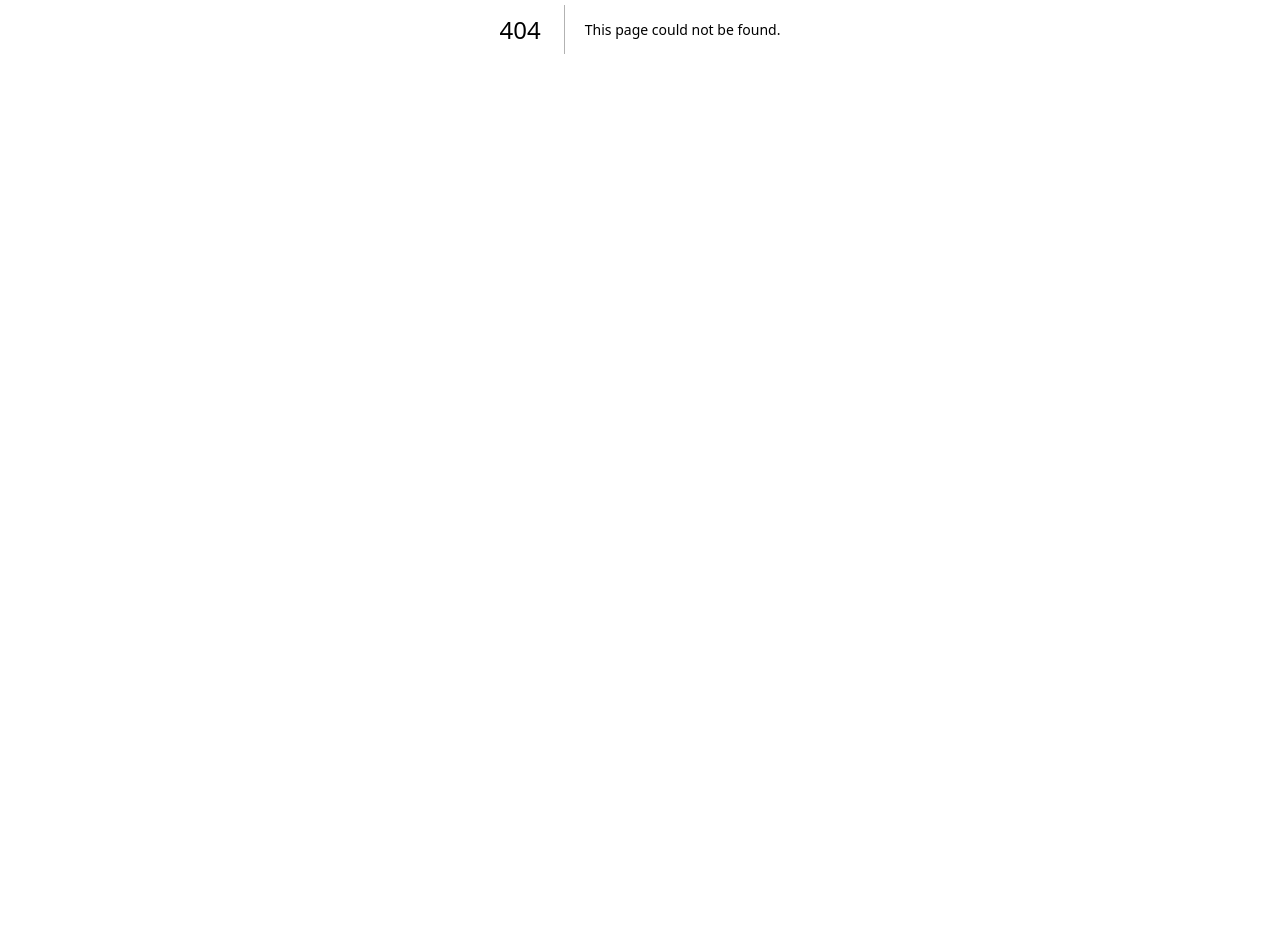
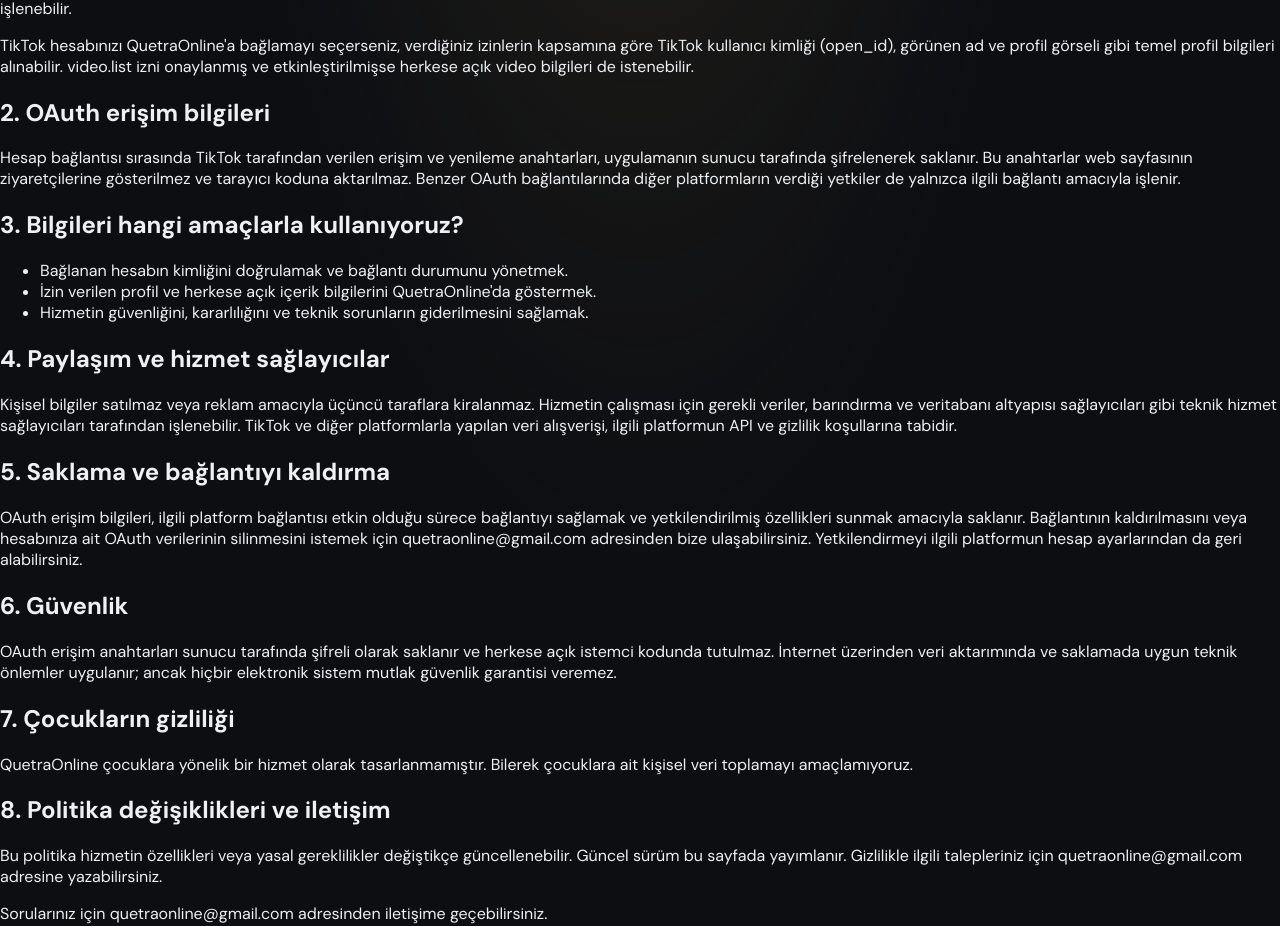
Before and after one commit to quetraonline/quetraonline, a Next.js app: page /privacy-policy in a window 1280 px wide. Before the commit this address had no page. Shown: the part 371-1297 px from the top of the page. Before the commit the page ends 800 px from the top, so only its background shows below. Built offline with nearby package versions, Linux system fonts and the light colour scheme; no server answers.

Commit message:
Add QuetraOnline privacy policy

```diff
--- /dev/null
+++ b/app/privacy-policy/page.js
@@ -0,0 +1,71 @@
+import LegalPage from "../components/LegalPage";
+
+export const metadata = {
+  title: "Gizlilik Politikası | QuetraOnline",
+  description: "QuetraOnline tarafından işlenen bilgiler ve gizlilik uygulamaları.",
+  alternates: { canonical: "/privacy-policy" },
+};
+
+const sections = [
+  {
+    heading: "1. Hangi bilgiler işlenebilir?",
+    paragraphs: [
+      "QuetraOnline'ı ziyaret ettiğinizde hizmetin güvenli ve çalışır durumda tutulması için sunucu günlüklerinde teknik bilgiler (örneğin istek zamanı, istenen sayfa ve hata kayıtları) işlenebilir.",
+      "TikTok hesabınızı QuetraOnline'a bağlamayı seçerseniz, verdiğiniz izinlerin kapsamına göre TikTok kullanıcı kimliği (open_id), görünen ad ve profil görseli gibi temel profil bilgileri alınabilir. video.list izni onaylanmış ve etkinleştirilmişse herkese açık video bilgileri de istenebilir."
+    ]
+  },
+  {
+    heading: "2. OAuth erişim bilgileri",
+    paragraphs: [
+      "Hesap bağlantısı sırasında TikTok tarafından verilen erişim ve yenileme anahtarları, uygulamanın sunucu tarafında şifrelenerek saklanır. Bu anahtarlar web sayfasının ziyaretçilerine gösterilmez ve tarayıcı koduna aktarılmaz. Benzer OAuth bağlantılarında diğer platformların verdiği yetkiler de yalnızca ilgili bağlantı amacıyla işlenir."
+    ]
+  },
+  {
+    heading: "3. Bilgileri hangi amaçlarla kullanıyoruz?",
+    items: [
+      "Bağlanan hesabın kimliğini doğrulamak ve bağlantı durumunu yönetmek.",
+      "İzin verilen profil ve herkese açık içerik bilgilerini QuetraOnline'da göstermek.",
+      "Hizmetin güvenliğini, kararlılığını ve teknik sorunların giderilmesini sağlamak."
+    ]
+  },
+  {
+    heading: "4. Paylaşım ve hizmet sağlayıcılar",
+    paragraphs: [
+      "Kişisel bilgiler satılmaz veya reklam amacıyla üçüncü taraflara kiralanmaz. Hizmetin çalışması için gerekli veriler, barındırma ve veritabanı altyapısı sağlayıcıları gibi teknik hizmet sağlayıcıları tarafından işlenebilir. TikTok ve diğer platformlarla yapılan veri alışverişi, ilgili platformun API ve gizlilik koşullarına tabidir."
+    ]
+  },
+  {
+    heading: "5. Saklama ve bağlantıyı kaldırma",
+    paragraphs: [
+      "OAuth erişim bilgileri, ilgili platform bağlantısı etkin olduğu sürece bağlantıyı sağlamak ve yetkilendirilmiş özellikleri sunmak amacıyla saklanır. Bağlantının kaldırılmasını veya hesabınıza ait OAuth verilerinin silinmesini istemek için quetraonline@gmail.com adresinden bize ulaşabilirsiniz. Yetkilendirmeyi ilgili platformun hesap ayarlarından da geri alabilirsiniz."
+    ]
+  },
+  {
+    heading: "6. Güvenlik",
+    paragraphs: [
+      "OAuth erişim anahtarları sunucu tarafında şifreli olarak saklanır ve herkese açık istemci kodunda tutulmaz. İnternet üzerinden veri aktarımında ve saklamada uygun teknik önlemler uygulanır; ancak hiçbir elektronik sistem mutlak güvenlik garantisi veremez."
+    ]
+  },
+  {
+    heading: "7. Çocukların gizliliği",
+    paragraphs: [
+      "QuetraOnline çocuklara yönelik bir hizmet olarak tasarlanmamıştır. Bilerek çocuklara ait kişisel veri toplamayı amaçlamıyoruz."
+    ]
+  },
+  {
+    heading: "8. Politika değişiklikleri ve iletişim",
+    paragraphs: [
+      "Bu politika hizmetin özellikleri veya yasal gereklilikler değiştikçe güncellenebilir. Güncel sürüm bu sayfada yayımlanır. Gizlilikle ilgili talepleriniz için quetraonline@gmail.com adresine yazabilirsiniz."
+    ]
+  }
+];
+
+export default function PrivacyPolicyPage() {
+  return (
+    <LegalPage
+      title="Gizlilik Politikası"
+      intro="Bu politika, QuetraOnline web sitesini ziyaret ettiğinizde veya bir sosyal medya hesabını yetkilendirerek bağladığınızda bilgilerinizin nasıl işlendiğini açıklar."
+      sections={sections}
+    />
+  );
+}
```
